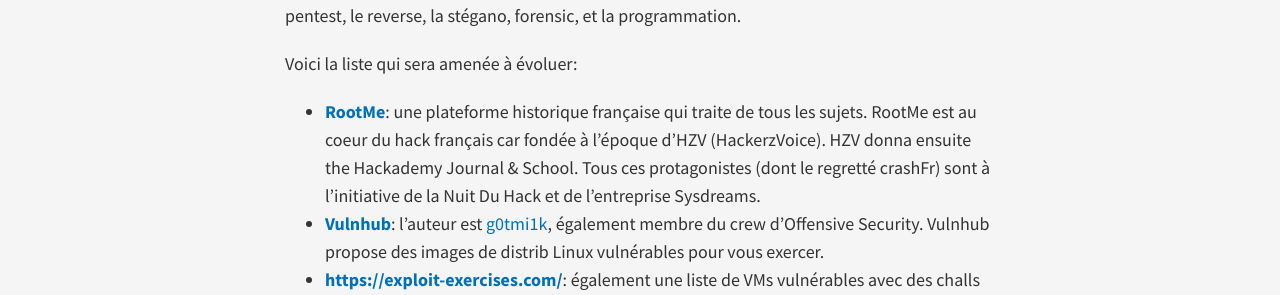
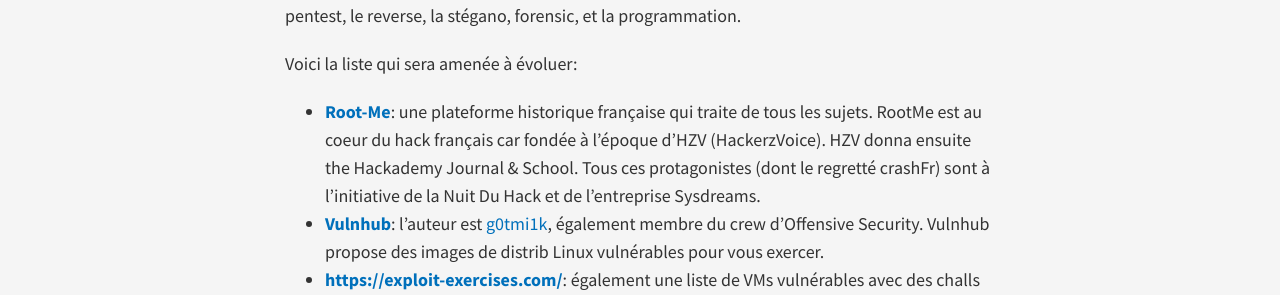
Before and after one commit to phackt/phackt.github.io, a Jekyll site: the page built from _posts/2017-03-06-Hacking-training.markdown, in a window 1280 px wide. Shown: the part 362-657 px from the top of the page. Built offline with Jekyll 4.4.1, drawn with Linux system fonts in a browser that asks for light colours; nearby versions of some CDN libraries; comment, search, counter and statistics services are not loaded.

Commit message:
Update 2017-03-06-Hacking-training.markdown

```diff
--- a/_posts/2017-03-06-Hacking-training.markdown
+++ b/_posts/2017-03-06-Hacking-training.markdown
@@ -10,7 +10,7 @@ Hello infosec boys & girls,
 Un petit article aujourd'hui pour parler des plateformes d'entrainement à l'infosec que j'ai pu trouver jusqu'à présent. Tous ces challenges et CTF touchent à plusieurs domaines comme le pentest, le reverse, la stégano, forensic, et la programmation.
 
 Voici la liste qui sera amenée à évoluer:
- - **[RootMe](https://www.root-me.org/)**: une plateforme historique française qui traite de tous les sujets. RootMe est au coeur du hack français car fondée à l'époque d'HZV (HackerzVoice). HZV donna ensuite the Hackademy Journal & School. Tous ces protagonistes (dont le regretté crashFr) sont à l'initiative de la Nuit Du Hack et de l'entreprise Sysdreams.
+ - **[Root-Me](https://www.root-me.org/)**: une plateforme historique française qui traite de tous les sujets. RootMe est au coeur du hack français car fondée à l'époque d'HZV (HackerzVoice). HZV donna ensuite the Hackademy Journal & School. Tous ces protagonistes (dont le regretté crashFr) sont à l'initiative de la Nuit Du Hack et de l'entreprise Sysdreams.
  - **[Vulnhub](https://www.vulnhub.com/)**: l'auteur est [g0tmi1k](https://blog.g0tmi1k.com/), également membre du crew d'Offensive Security. Vulnhub propose des images de distrib Linux vulnérables pour vous exercer.
  - **[https://exploit-exercises.com/](https://exploit-exercises.com/)**: également une liste de VMs vulnérables avec des challs de corruption mémoires (Protostar / Fusion). Ces derniers sont pertinents pour s'exercer à l'OSCE.
  - **[https://www.hackthis.co.uk/](https://www.hackthis.co.uk/)**
```
